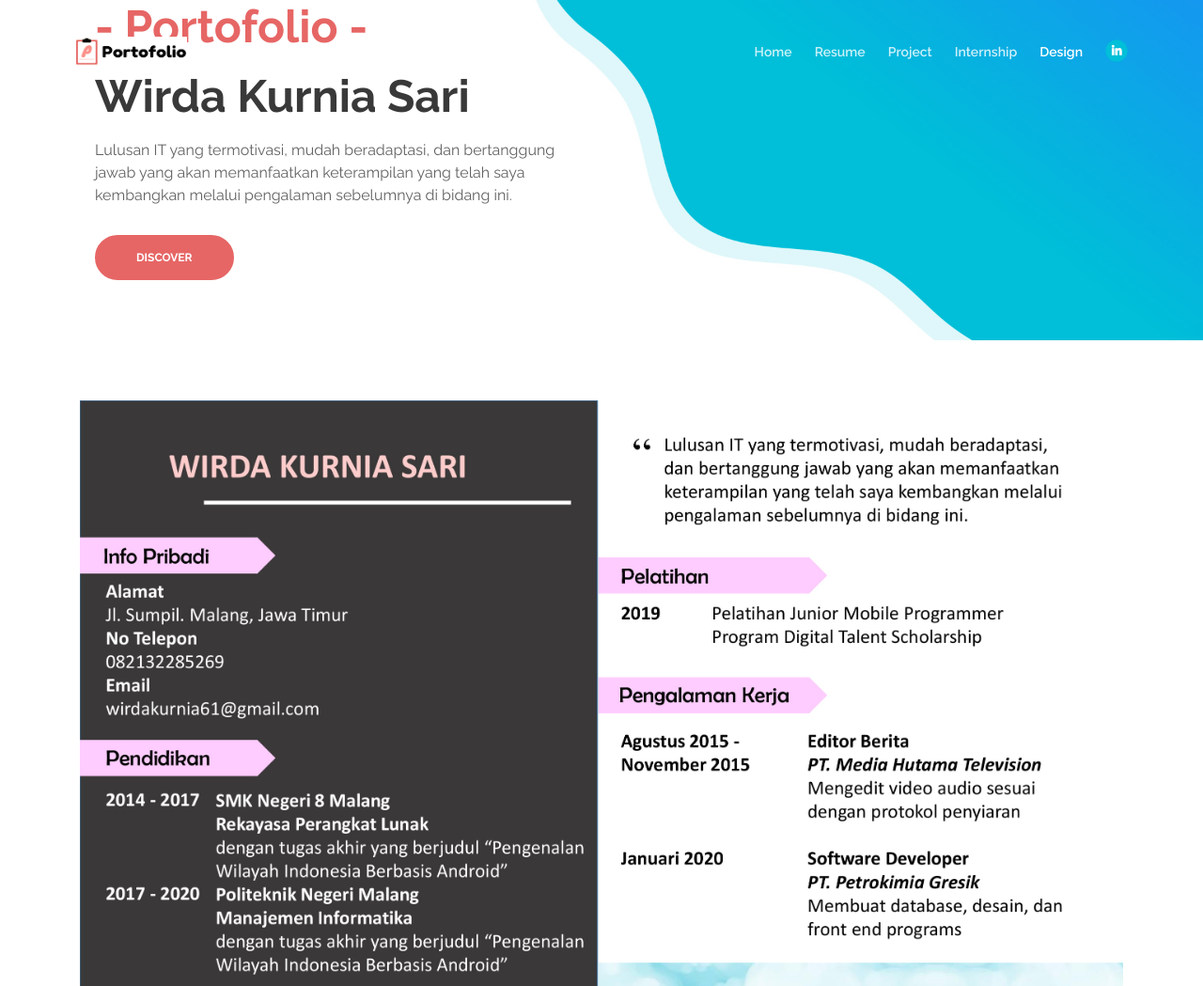
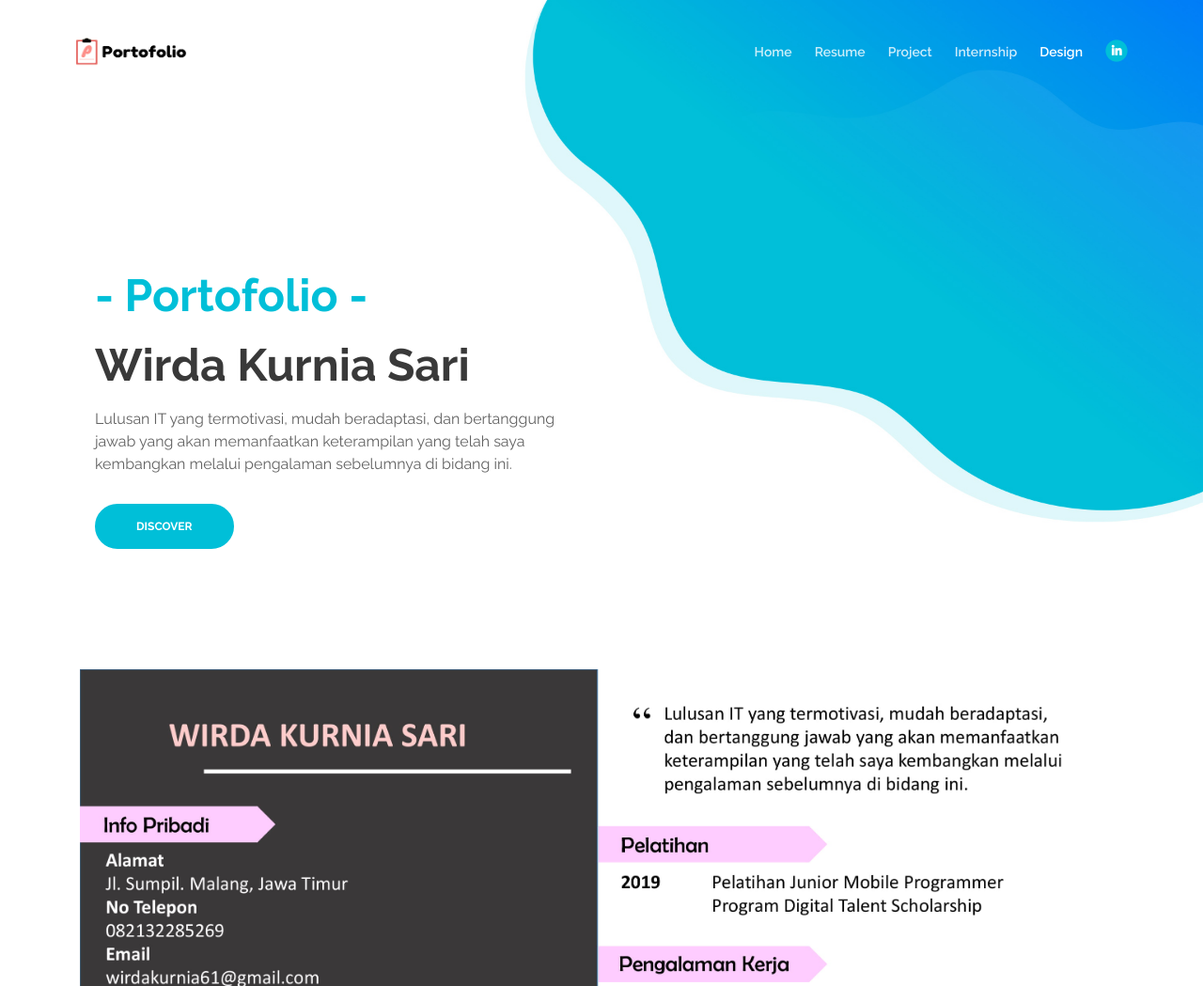
Before and after one commit to wirdakurnia/portofolio_wirda, a PHP site: page / in a window 1280 px wide. Shown: the top 1049 px of the page at 94% size. Run offline with PHP 8.4, Linux system fonts and the light colour scheme.

Commit message:
update portofolio

```diff
--- a/css/styles.css
+++ b/css/styles.css
@@ -132,15 +132,15 @@ a.white {
 }
 
 .turquoise {
-	color: #e66665;
+	color: #00bfd8;
 }
 
 .btn-solid-reg {
 	display: inline-block;
 	padding: 1.1875rem 2.125rem 1.1875rem 2.125rem;
-	border: 0.125rem solid #e66665;
+	border: 0.125rem solid #00bfd8;
 	border-radius: 2rem;
-	background-color: #e66665;
+	background-color: #00bfd8;
 	color: #fff;
 	font: 700 0.75rem/0 "Raleway", sans-serif;
 	text-decoration: none;
@@ -156,9 +156,9 @@ a.white {
 .btn-solid-lg {
 	display: inline-block;
 	padding: 1.375rem 2.625rem 1.375rem 2.625rem;
-	border: 0.125rem solid #e66665;
+	border: 0.125rem solid #00bfd8;
 	border-radius: 2rem;
-	background-color: #e66665;
+	background-color: #00bfd8;
 	color: #fff;
 	font: 700 0.75rem/0 "Raleway", sans-serif;
 	text-decoration: none;
@@ -167,7 +167,7 @@ a.white {
 
 .btn-solid-lg:hover {
 	background-color: transparent;
-	color: #e66665;
+	color: #00bfd8;
 	text-decoration: none;
 }
 
@@ -758,6 +758,7 @@ input[type='checkbox'] {
 }
 
 .header .header-content {
+	padding-top: 8rem;
 	padding-bottom: 4rem;
 	text-align: center;
 }
@@ -1634,7 +1635,7 @@ a:hover.back-to-top {
 
 	/* Header */
 	.header .header-content {
-		padding-top: 0rem;
+		padding-top: 10.5rem;
 	}
 
 	.header h1 {
@@ -1860,10 +1861,12 @@ a:hover.back-to-top {
 	}
 
 	.header .header-content {
+		padding-top: 11.5rem;
 		text-align: left;
 	}
 
 	.header .text-container {
+		margin-top: 3rem;
 		margin-bottom: 0;
 	}
 	/* end of header */
@@ -2030,10 +2033,11 @@ a:hover.back-to-top {
 
 	/* Header */
 	.header .header-content {
-		padding-top: 0rem;
+		padding-top: 12.5rem;
 	}
 
 	.header .text-container {
+		margin-top: 5.375rem;
 		margin-left: 1rem;
 		margin-right: 2rem;
 	}
```
